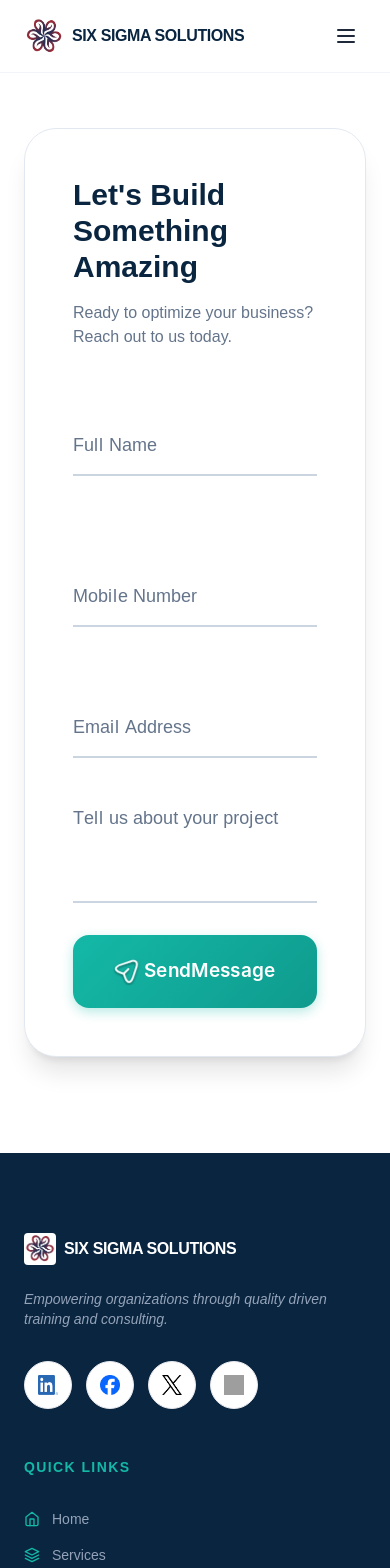
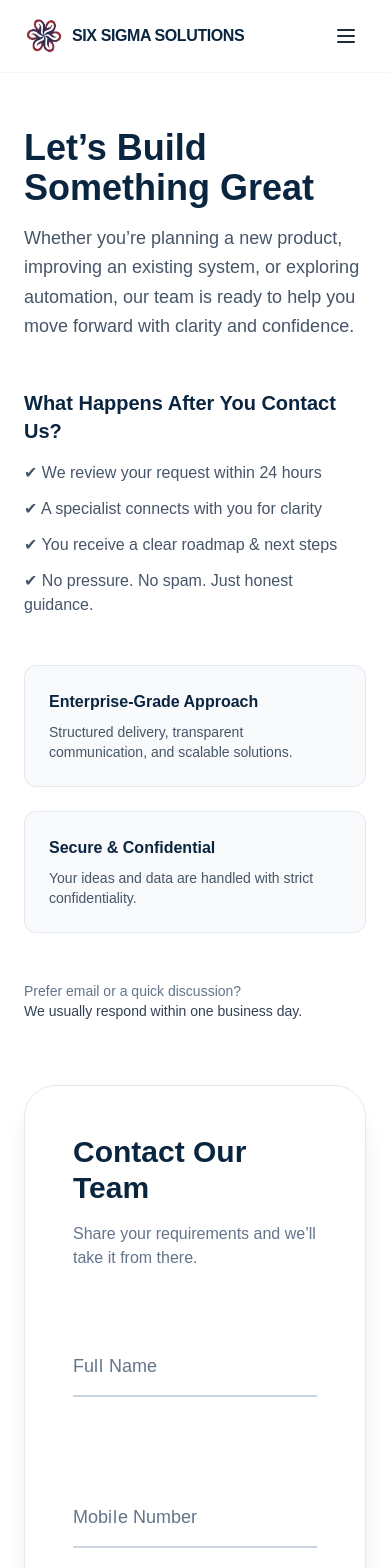
Before and after one commit to six-sigma-solutions/sixsigmareact, a React (Vite) app: page /contact in a window 390 px wide. Shown: the top 1568 px of the page. Built offline with nearby package versions, Linux system fonts and the light colour scheme; grey boxes are pictures that could not be loaded; a web font is replaced by a local one.

Commit message:
Contact Page Update

```diff
--- a/src/pages/Contact.jsx
+++ b/src/pages/Contact.jsx
@@ -1,160 +1,232 @@
-import { useState, useRef } from 'react'
+import { useState, useRef } from "react";
 import "../styles/form.css";
-
 
 const RULES = {
   nameMin: 3,
   mobileLength: 10,
-  messageMin: 10
-}
+  messageMin: 10,
+};
 
 function Contact() {
   const [formData, setFormData] = useState({
-    fullName: '',
-    mobile: '',
-    email: '',
-    message: ''
-  })
-  const [errors, setErrors] = useState({})
-  const [status, setStatus] = useState({ message: '', type: '' })
-  const [isSubmitting, setIsSubmitting] = useState(false)
-  const [buttonState, setButtonState] = useState('default')
-  const debounceTimers = useRef({})
+    fullName: "",
+    mobile: "",
+    email: "",
+    message: "",
+  });
+  const [errors, setErrors] = useState({});
+  const [status, setStatus] = useState({ message: "", type: "" });
+  const [isSubmitting, setIsSubmitting] = useState(false);
+  const [buttonState, setButtonState] = useState("default");
+  const debounceTimers = useRef({});
+
+  /* ===================== FORM LOGIC (UNCHANGED) ===================== */
 
   const validateField = (name, value) => {
     switch (name) {
-      case 'fullName':
+      case "fullName":
         if (value && value.length < RULES.nameMin) {
-          return ' Name must be at least 3 characters'
+          return " Name must be at least 3 characters";
         }
-        break
-      case 'mobile':
+        break;
+      case "mobile":
         if (value && value.length !== RULES.mobileLength) {
-          return ' Mobile must be 10 digits'
+          return " Mobile must be 10 digits";
         }
-        break
-      case 'email':
+        break;
+      case "email":
         if (value && !/^[^\s@]+@[^\s@]+\.[^\s@]+$/.test(value)) {
-          return 'Invalid email format'
+          return "Invalid email format";
         }
-        break
-      case 'message':
+        break;
+      case "message":
         if (value && value.length < RULES.messageMin) {
-          return ' Minimum 10 characters required'
+          return " Minimum 10 characters required";
         }
-        break
+        break;
     }
-    return ''
-  }
+    return "";
+  };
 
   const handleChange = (e) => {
-    const { name, value } = e.target
-    let processedValue = value
+    const { name, value } = e.target;
+    let processedValue = value;
 
-    if (name === 'fullName') {
-      processedValue = value.replace(/[^a-zA-Z\s]/g, '')
-    } else if (name === 'mobile') {
-      processedValue = value.replace(/[^0-9]/g, '').slice(0, 10)
+    if (name === "fullName") {
+      processedValue = value.replace(/[^a-zA-Z\s]/g, "");
+    } else if (name === "mobile") {
+      processedValue = value.replace(/[^0-9]/g, "").slice(0, 10);
     }
 
-    setFormData(prev => ({ ...prev, [name]: processedValue }))
-    setErrors(prev => ({ ...prev, [name]: '' }))
+    setFormData((prev) => ({ ...prev, [name]: processedValue }));
+    setErrors((prev) => ({ ...prev, [name]: "" }));
 
-    clearTimeout(debounceTimers.current[name])
+    clearTimeout(debounceTimers.current[name]);
     debounceTimers.current[name] = setTimeout(() => {
-      const error = validateField(name, processedValue)
+      const error = validateField(name, processedValue);
       if (error) {
-        setErrors(prev => ({ ...prev, [name]: error }))
+        setErrors((prev) => ({ ...prev, [name]: error }));
       }
-    }, 700)
-  }
+    }, 700);
+  };
 
   const handleSubmit = async (e) => {
-    e.preventDefault()
+    e.preventDefault();
 
     if (!navigator.onLine) {
-      setStatus({ message: ' You are offline. Please check your connection.', type: 'error' })
-      return
+      setStatus({
+        message: " You are offline. Please check your connection.",
+        type: "error",
+      });
+      return;
     }
 
-    const newErrors = {}
-    let hasError = false
+    const newErrors = {};
+    let hasError = false;
 
     if (formData.fullName.length < RULES.nameMin) {
-      newErrors.fullName = ' Enter a valid name'
-      hasError = true
+      newErrors.fullName = " Enter a valid name";
+      hasError = true;
     }
     if (formData.mobile.length !== RULES.mobileLength) {
-      newErrors.mobile = ' Enter a valid mobile number'
-      hasError = true
+      newErrors.mobile = " Enter a valid mobile number";
+      hasError = true;
     }
     if (!/^[^\s@]+@[^\s@]+\.[^\s@]+$/.test(formData.email)) {
-      newErrors.email = ' Enter a valid email'
-      hasError = true
+      newErrors.email = " Enter a valid email";
+      hasError = true;
     }
     if (formData.message.length < RULES.messageMin) {
-      newErrors.message = ' Message must be at least 10 characters'
-      hasError = true
+      newErrors.message = " Message must be at least 10 characters";
+      hasError = true;
     }
 
-    setErrors(newErrors)
+    setErrors(newErrors);
 
     if (hasError) {
-      setStatus({ message: ' Please fix the errors above', type: 'error' })
-      return
+      setStatus({ message: " Please fix the errors above", type: "error" });
+      return;
     }
 
-    setIsSubmitting(true)
-    setButtonState('sending')
-    setStatus({ message: '', type: '' })
+    setIsSubmitting(true);
+    setButtonState("sending");
+    setStatus({ message: "", type: "" });
 
     try {
-      const formDataToSend = new FormData()
-      formDataToSend.append('fullName', formData.fullName.trim())
-      formDataToSend.append('mobile', formData.mobile.trim())
-      formDataToSend.append('email', formData.email.trim().toLowerCase())
-      formDataToSend.append('message', formData.message.trim())
+      const formDataToSend = new FormData();
+      formDataToSend.append("fullName", formData.fullName.trim());
+      formDataToSend.append("mobile", formData.mobile.trim());
+      formDataToSend.append(
+        "email",
+        formData.email.trim().toLowerCase()
+      );
+      formDataToSend.append("message", formData.message.trim());
 
-      await fetch('https://script.google.com/macros/s/AKfycbzC7f_00D8bSIomyyZ_U-BYBM3ZhbpVmo1mF9xZHtvWofF0vWtOifqtjcyA-5cqhBgwaw/exec', {
-        method: 'POST',
-        body: formDataToSend,
-        mode: 'no-cors'
-      })
+      await fetch(
+        "https://script.google.com/macros/s/AKfycbzC7f_00D8bSIomyyZ_U-BYBM3ZhbpVmo1mF9xZHtvWofF0vWtOifqtjcyA-5cqhBgwaw/exec",
+        {
+          method: "POST",
+          body: formDataToSend,
+          mode: "no-cors",
+        }
+      );
 
-      setButtonState('sent')
-      setFormData({ fullName: '', mobile: '', email: '', message: '' })
+      setButtonState("sent");
+      setFormData({ fullName: "", mobile: "", email: "", message: "" });
 
       setTimeout(() => {
-        setButtonState('default')
-      }, 3000)
+        setButtonState("default");
+      }, 3000);
     } catch (error) {
-      console.error('Submission error:', error)
-      setStatus({ message: 'Submission failed. Try again.', type: 'error' })
-      setButtonState('default')
+      console.error("Submission error:", error);
+      setStatus({ message: "Submission failed. Try again.", type: "error" });
+      setButtonState("default");
     } finally {
-      setIsSubmitting(false)
+      setIsSubmitting(false);
     }
-  }
+  };
 
-  const renderAnimatedLabel = (text) => {
-    return text.split('').map((char, index) => (
-        <span key={index} style={{ transitionDelay: `${index * 50}ms` }}>
-        {char === ' ' ? '\u00A0' : char}
+  const renderAnimatedLabel = (text) =>
+    text.split("").map((char, index) => (
+      <span key={index} style={{ transitionDelay: `${index * 50}ms` }}>
+        {char === " " ? "\u00A0" : char}
       </span>
-    ))
-  }
+    ));
+
+  /* ===================== UI LAYOUT ===================== */
 
   return (
-      <main className="pt-32 pb-24 px-6 max-w-4xl mx-auto">
+    <main className="pt-32 pb-24 px-6 max-w-6xl mx-auto">
+      <div className="grid lg:grid-cols-2 gap-16 items-start">
+
+        {/* ================= LEFT CONTENT ================= */}
+        <div className="space-y-12">
+          <div>
+            <h1 className="text-4xl font-bold text-navy mb-4">
+              Let’s Build Something Great
+            </h1>
+            <p className="text-slate-600 text-lg leading-relaxed">
+              Whether you’re planning a new product, improving an existing
+              system, or exploring automation, our team is ready to help
+              you move forward with clarity and confidence.
+            </p>
+          </div>
+
+          <div>
+            <h3 className="text-xl font-semibold text-navy mb-4">
+              What Happens After You Contact Us?
+            </h3>
+            <ul className="space-y-3 text-slate-600">
+              <li>✔ We review your request within 24 hours</li>
+              <li>✔ A specialist connects with you for clarity</li>
+              <li>✔ You receive a clear roadmap & next steps</li>
+              <li>✔ No pressure. No spam. Just honest guidance.</li>
+            </ul>
+          </div>
+
+          <div className="grid sm:grid-cols-2 gap-6">
+            <div className="p-6 bg-slate-50 rounded-xl border border-slate-200">
+              <h4 className="font-bold text-navy mb-2">
+                Enterprise-Grade Approach
+              </h4>
+              <p className="text-sm text-slate-600">
+                Structured delivery, transparent communication,
+                and scalable solutions.
+              </p>
+            </div>
+
+            <div className="p-6 bg-slate-50 rounded-xl border border-slate-200">
+              <h4 className="font-bold text-navy mb-2">
+                Secure & Confidential
+              </h4>
+              <p className="text-sm text-slate-600">
+                Your ideas and data are handled with strict confidentiality.
+              </p>
+            </div>
+          </div>
+
+          <p className="text-sm text-slate-500">
+            Prefer email or a quick discussion?
+            <br />
+            <span className="font-medium text-slate-700">
+              We usually respond within one business day.
+            </span>
+          </p>
+        </div>
+
+        {/* ================= FORM (UNCHANGED) ================= */}
         <div
-            className="p-12 bg-white border border-slate-200 rounded-[2rem] shadow-xl"
-            data-aos="fade-up"
+          className="p-12 bg-white border border-slate-200 rounded-[2rem] shadow-xl"
+          data-aos="fade-up"
         >
-          <h2 className="text-3xl font-bold text-navy mb-4">Let's Build Something Amazing</h2>
+          <h2 className="text-3xl font-bold text-navy mb-4">
+            Contact Our Team
+          </h2>
           <p className="text-slate-500 mb-12">
-            Ready to optimize your business? Reach out to us today.
+            Share your requirements and we’ll take it from there.
           </p>
 
+          {/* 🔽 YOUR FORM STARTS — UNCHANGED 🔽 */}
           <form onSubmit={handleSubmit} className="space-y-8" noValidate>
             <div className="grid md:grid-cols-2 gap-8">
               {/* Full Name */}
@@ -305,8 +377,10 @@ function Contact() {
             )}
           </form>
         </div>
-      </main>
-  )
+
+      </div>
+    </main>
+  );
 }
 
-export default Contact
+export default Contact;
--- a/src/styles/index.css
+++ b/src/styles/index.css
@@ -254,21 +254,32 @@ body {
    SOCIAL ICONS BASE
 ================================ */
 
+/* ===============================
+   SOCIAL SECTION (FOOTER)
+================================ */
+
 .social-section {
   position: relative;
+  margin-top: 28px; /* space from description text */
 }
+
+/* ===============================
+   ICON LIST
+================================ */
 
 .wrapper {
   display: flex;
-  flex-wrap: wrap;
+  align-items: center;
   gap: 14px;
   list-style: none;
   padding: 0;
-  margin: 12px 0 0;
+  margin: 0;
 }
 
+/* Individual icon wrapper */
 .wrapper .icon {
   position: relative;
+  display: flex;
 }
 
 /* ===============================
@@ -276,8 +287,8 @@ body {
 ================================ */
 
 .wrapper .icon a {
-  width: 48px;
-  height: 48px;
+  width: 38px;               /* slightly larger for footer */
+  height: 38px;
   border-radius: 50%;
   background: #ffffff;
   border: 1px solid #e5e7eb;
@@ -291,29 +302,26 @@ body {
 }
 
 /* ===============================
-   ICON IMAGES (TWO SETS)
+   ICON IMAGES
 ================================ */
 
 .wrapper .icon img {
-  width: 20px;
-  height: 20px;
+  width: 18px;
+  height: 18px;
   position: absolute;
   transition: opacity 0.25s ease, transform 0.25s ease;
 }
 
-/* Default icon */
 .icon-default {
   opacity: 1;
   transform: scale(1);
 }
 
-/* Hover icon */
 .icon-hover {
   opacity: 0;
   transform: scale(0.85);
 }
 
-/* Swap icons on hover */
 .wrapper .icon:hover .icon-default {
   opacity: 0;
   transform: scale(1.1);
@@ -325,12 +333,12 @@ body {
 }
 
 /* ===============================
-   TOOLTIP
+   TOOLTIP (FOOTER SAFE)
 ================================ */
 
 .wrapper .tooltip {
   position: absolute;
-  top: -42px;
+  top: -46px; /* more breathing room */
   left: 50%;
   transform: translateX(-50%) translateY(6px);
   background: #0a2540;
@@ -343,7 +351,7 @@ body {
   opacity: 0;
   pointer-events: none;
   transition: opacity 0.2s ease, transform 0.2s ease;
-  z-index: 10;
+  z-index: 20;
 }
 
 .wrapper .tooltip::after {
@@ -357,14 +365,13 @@ body {
   background: inherit;
 }
 
-/* Tooltip show on hover */
 .wrapper .icon:hover .tooltip {
   opacity: 1;
   transform: translateX(-50%) translateY(0);
 }
 
 /* ===============================
-   BRAND HOVER COLORS
+   BRAND COLORS
 ================================ */
 
 .linkedin a:hover {
@@ -383,16 +390,17 @@ body {
 }
 
 .instagram a:hover {
-  background: linear-gradient(
-    45deg,
-    #f58529,
-    #feda77,
-    #dd2a7b,
-    #8134af,
-    #515bd4
+  background: radial-gradient(
+      circle at 30% 107%,
+      #fdf497 0%,
+      #fdf497 5%,
+      #fd5949 45%,
+      #d6249f 60%,
+      #285AEB 90%
   );
   border-color: transparent;
 }
+
 
 /* ===============================
    ACCESSIBILITY
@@ -404,7 +412,7 @@ body {
 }
 
 /* ===============================
-   OPTIONAL: REDUCE MOTION
+   REDUCED MOTION
 ================================ */
 
 @media (prefers-reduced-motion: reduce) {
```
